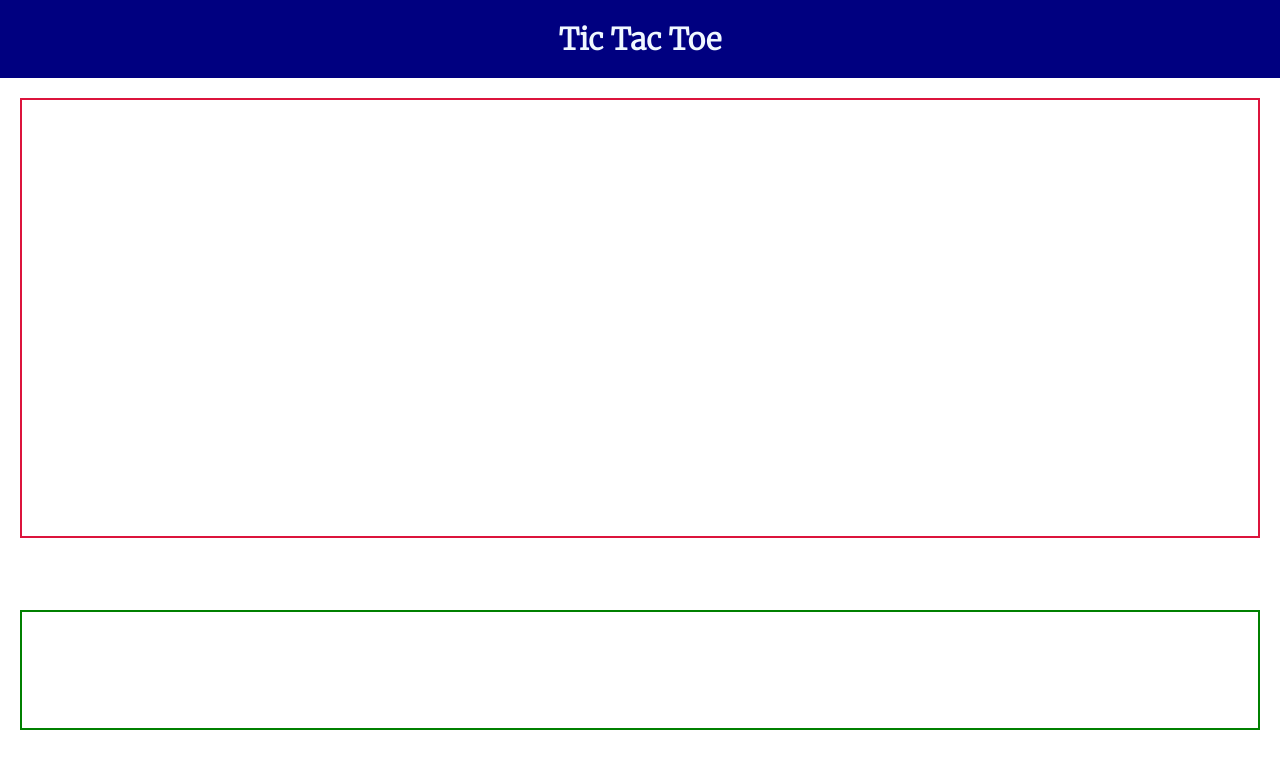
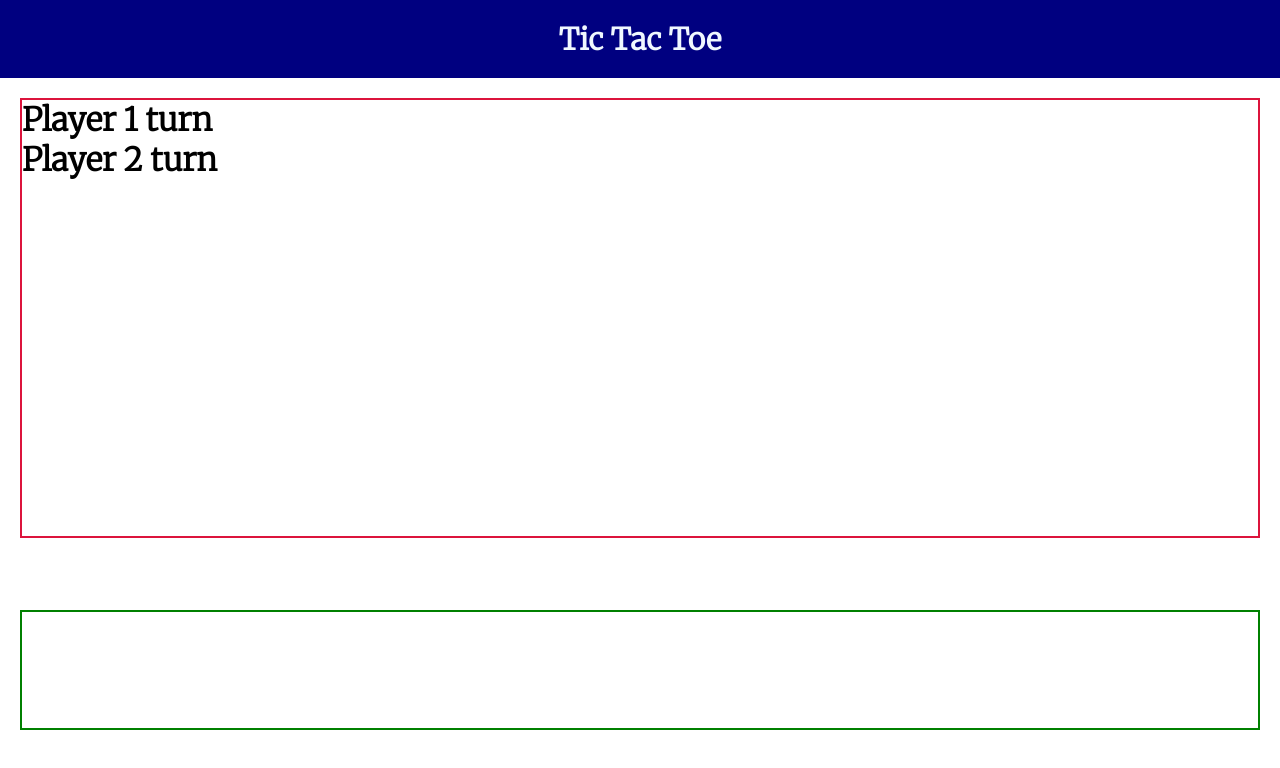
Before and after one commit to agneslily4709/TicTacToe, a React (Create React App) app in the folder tic-tac-toe/: page / in a window 1280 px wide. Shown: the top 768 px of the page. Built offline with nearby package versions, Linux system fonts and the light colour scheme.

Commit message:
Update Home.jsx

```diff
--- a/tic-tac-toe/src/components/Home.jsx
+++ b/tic-tac-toe/src/components/Home.jsx
@@ -1,10 +1,22 @@
 import React from 'react'
+
+const Cell = () => {
+        return (
+                <div>h1</div>
+        )
+}
 
 const Home = () => {
   return (
     <div className='home'>
         <div className='playground'>
+                <div className='notification'>
+                        <h1>Player 1 turn</h1>
+                        <h1>Player 2 turn</h1>
+                </div>
+                <div className='board'>
 
+                </div>
         </div>
         <div className='results'>
 
```
